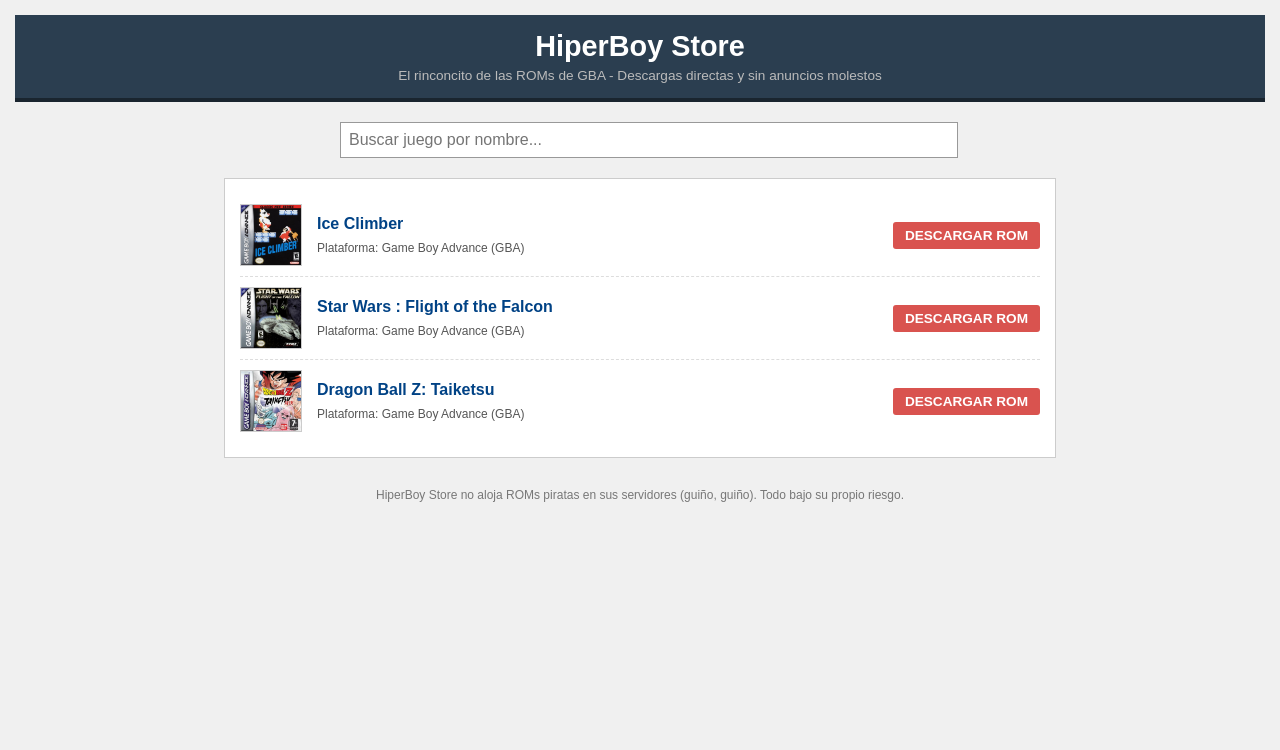
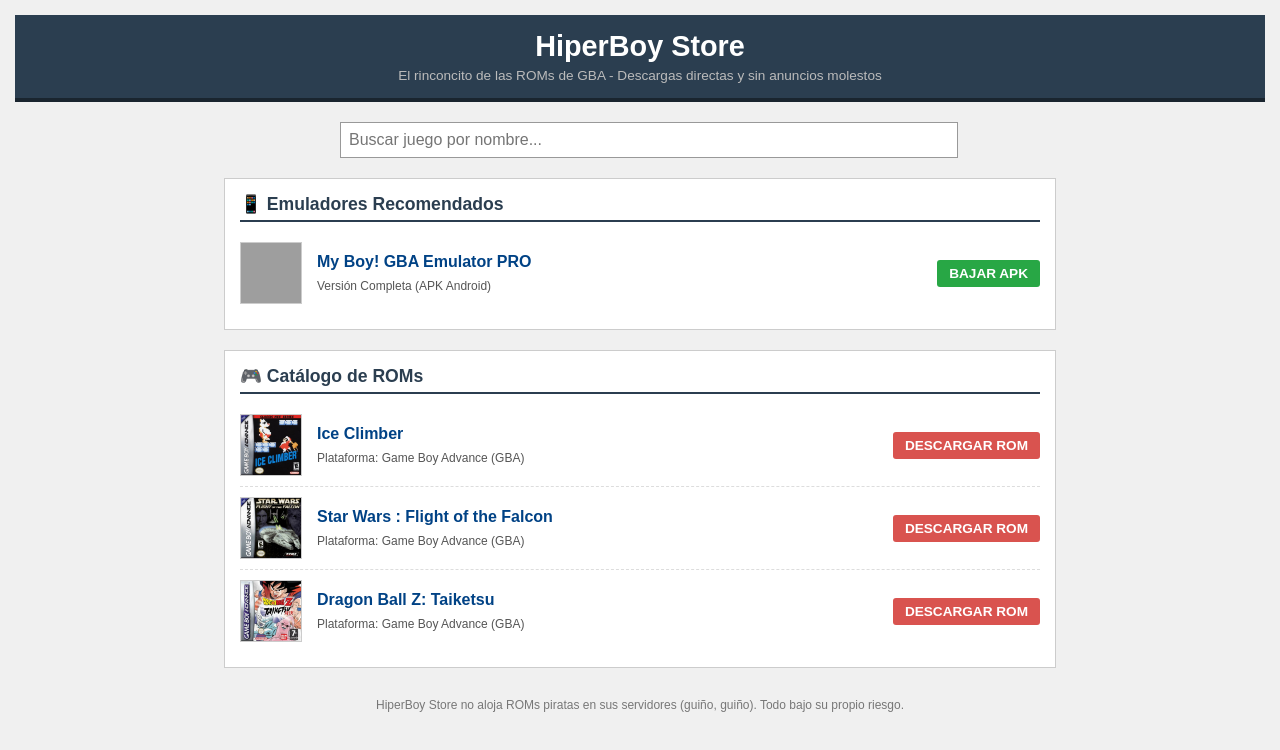
Before and after one commit to loslocos817yt-star/HiperBoy-Store-, a plain HTML site: page index.html in a window 1280 px wide. Drawn offline with Linux system fonts and the light colour scheme; grey boxes are pictures that could not be loaded.

Commit message:
Update index.html

```diff
--- a/index.html
+++ b/index.html
@@ -47,10 +47,19 @@
 
         .contenedor {
             max-width: 800px;
-            margin: 0 auto;
+            margin: 0 auto 20px auto;
             background: white;
             border: 1px solid #ccc;
             padding: 15px;
+        }
+
+        .seccion-titulo {
+            font-size: 1.1rem;
+            color: #2b3e50;
+            border-bottom: 2px solid #2b3e50;
+            padding-bottom: 5px;
+            margin-bottom: 10px;
+            margin-top: 0;
         }
 
         .juego-item {
@@ -97,6 +106,14 @@
             background: #c9302c;
         }
 
+        .btn-apk {
+            background: #28a745;
+        }
+
+        .btn-apk:hover {
+            background: #218838;
+        }
+
         .msg {
             text-align: center;
             color: #666;
@@ -122,7 +139,23 @@
         <input type="text" id="buscador" placeholder="Buscar juego por nombre...">
     </div>
 
+    <!-- SECCIÓN DE EMULADORES -->
     <div class="contenedor">
+        <h2 class="seccion-titulo">📱 Emuladores Recomendados</h2>
+        <div class="juego-item">
+            <img src="https://images.sftcdn.net/images/t_app-icon-m/p/736d5573-a42d-11e6-95a7-00163ed833e7/2772591696/my-boy-gba-emulator-logo" alt="My Boy Pro">
+            <div class="juego-info">
+                <h3>My Boy! GBA Emulator PRO</h3>
+                <span style="font-size: 0.75rem; color: #555;">Versión Completa (APK Android)</span>
+            </div>
+            <!-- Cambia el link de abajo por el enlace directo a tu APK en el repo -->
+            <a href="URL_DE_TU_APK_AQUI" class="btn-descargar btn-apk" download>BAJAR APK</a>
+        </div>
+    </div>
+
+    <!-- SECCIÓN DE JUEGOS -->
+    <div class="contenedor">
+        <h2 class="seccion-titulo">🎮 Catálogo de ROMs</h2>
         <div id="lista-juegos">
             <div class="msg">Cargando catálogo...</div>
         </div>
@@ -152,7 +185,7 @@
             contenedor.innerHTML = '';
 
             if (juegos.length === 0) {
-                contenedor.innerHTML = '<div class="msg">No se encontró ningun juego con ese nombre.</div>';
+                contenedor.innerHTML = '<div class="msg">No se encontró ningún juego con ese nombre.</div>';
                 return;
             }
 
```
